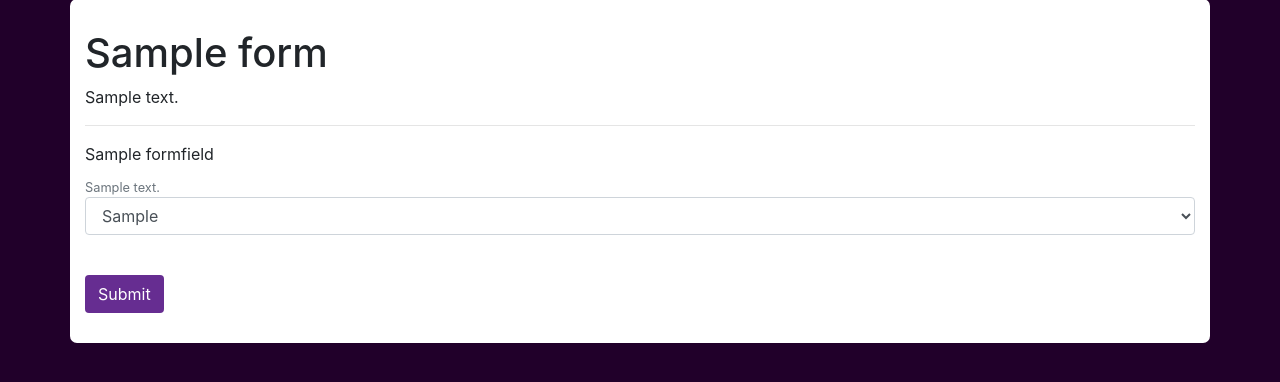
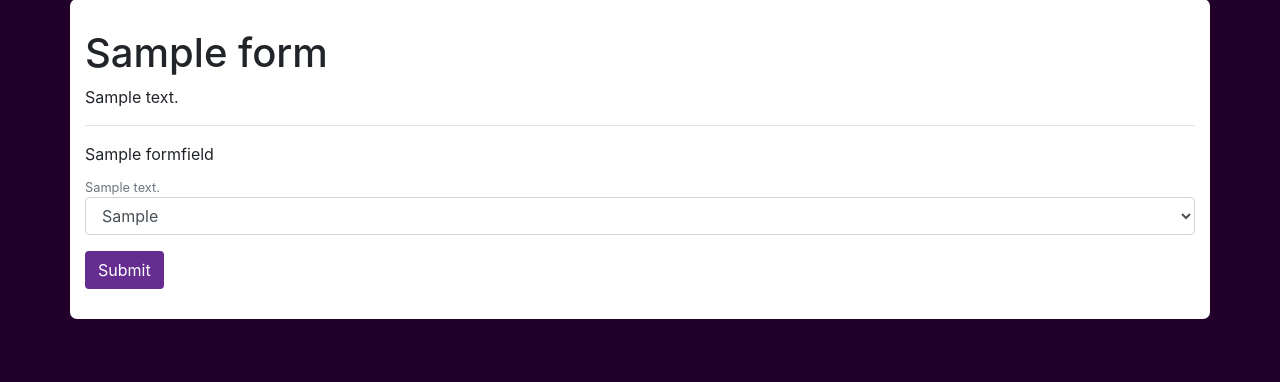
Before and after one commit to fluix-dev/cloak, a Django app: template app/templates/fill.html in a window 1280 px wide. Shown: the part 131-513 px from the top of the page. Run offline with Django 3.2, Linux system fonts and the light colour scheme; the template is opened without the code that fills it: values that come from a table or form of the project are taken from there, others are empty; tables that the repository leaves empty hold one stand-in row (values such as "Sample post"); parts of the project's set-up code (start-up, migrations or seed data) failed here and were passed over; some libraries are stand-ins or nearby versions.

Commit message:
Fix submit button

```diff
--- a/app/templates/fill.html
+++ b/app/templates/fill.html
@@ -46,11 +46,10 @@
             </div>
         {% endfor %}
     {% endif %}
+    <input type="submit" class="btn" id="cloak-btn">
     </form>
-    <br>
 
     <!-- todo : change colour -->
-    <button type="submit" class="btn" id="cloak-btn">Submit</button>
 </div>
 
 </body>
```
